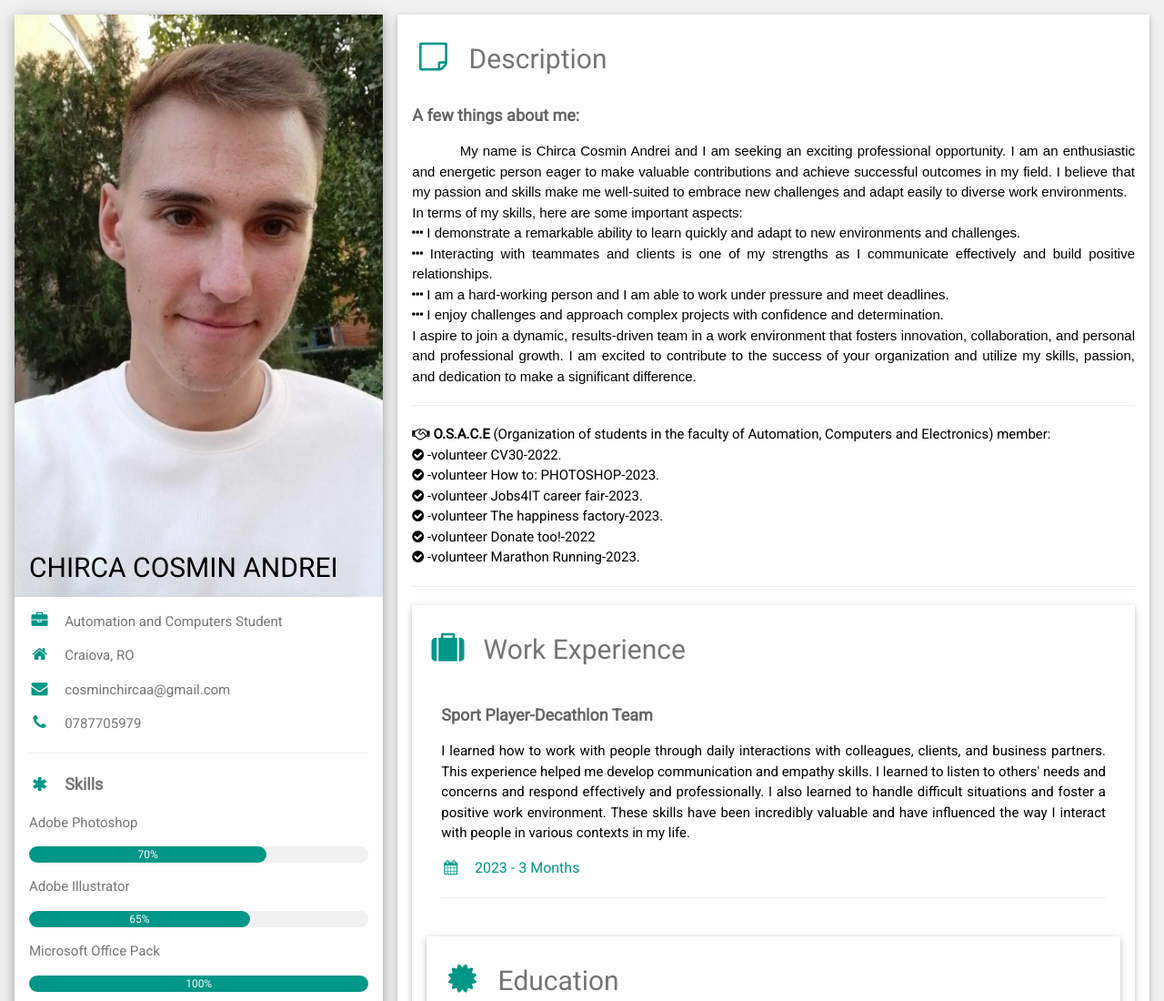
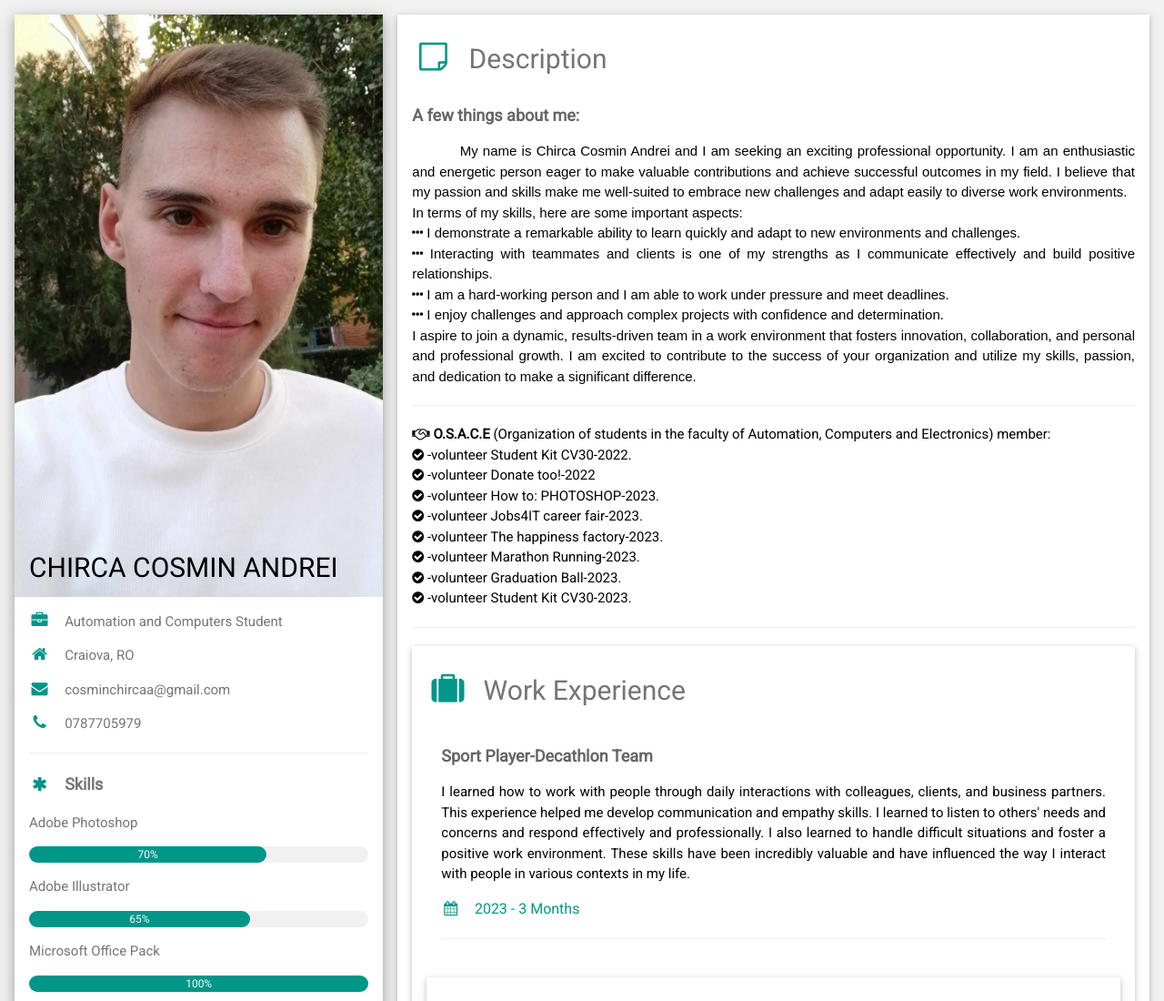
Before and after one commit to Cosmin-star/CHIRCA_COSMIN_CV, a plain HTML site: page index.html in a window 1280 px wide. Shown: the top 1100 px of the page at 91% size. Drawn offline with nearby package versions, Linux system fonts and the light colour scheme.

Commit message:
Update index.html

```diff
--- a/index.html
+++ b/index.html
@@ -124,12 +124,14 @@
             </p>
               <hr>
               <b><i class="fa fa-handshake-o" aria-hidden="true">&nbsp</i>O.S.A.C.E</b> (Organization of students in the faculty of Automation, Computers and Electronics) member:<br>
-                              <i class="fa fa-check-circle" aria-hidden="true"></i> -volunteer CV30-2022.<br>
+                              <i class="fa fa-check-circle" aria-hidden="true"></i> -volunteer Student Kit CV30-2022.<br>
+                              <i class="fa fa-check-circle" aria-hidden="true"></i> -volunteer Donate too!-2022 <br>
                               <i class="fa fa-check-circle" aria-hidden="true"></i> -volunteer How to: PHOTOSHOP-2023.<br>
                               <i class="fa fa-check-circle" aria-hidden="true"></i> -volunteer Jobs4IT career fair-2023.<br>
                               <i class="fa fa-check-circle" aria-hidden="true"></i> -volunteer The happiness factory-2023.<br>
-                              <i class="fa fa-check-circle" aria-hidden="true"></i> -volunteer Donate too!-2022 <br>
                               <i class="fa fa-check-circle" aria-hidden="true"></i> -volunteer Marathon Running-2023.<br>
+                              <i class="fa fa-check-circle" aria-hidden="true"></i> -volunteer Graduation Ball-2023.<br>
+                              <i class="fa fa-check-circle" aria-hidden="true"></i> -volunteer Student Kit CV30-2023.<br>
             <hr>
           </div>
           <!-- Work Experience -->
```
